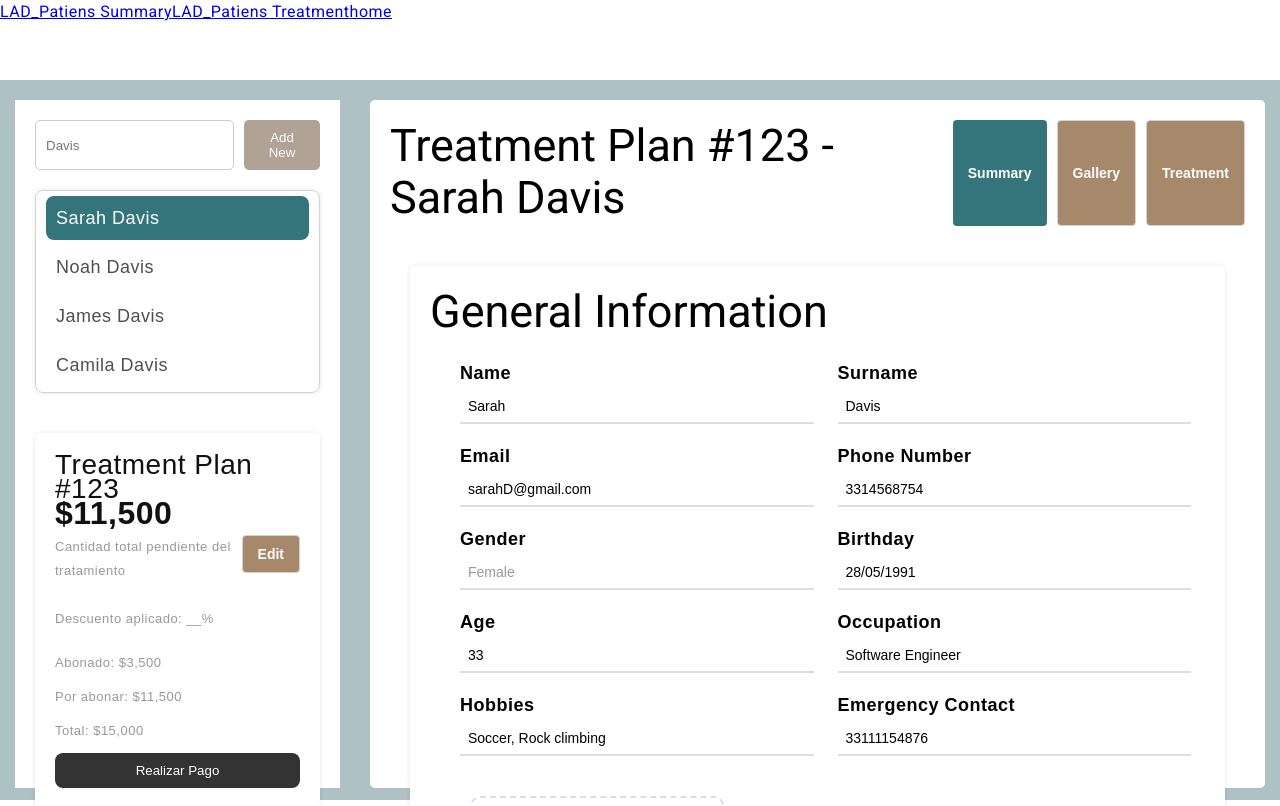
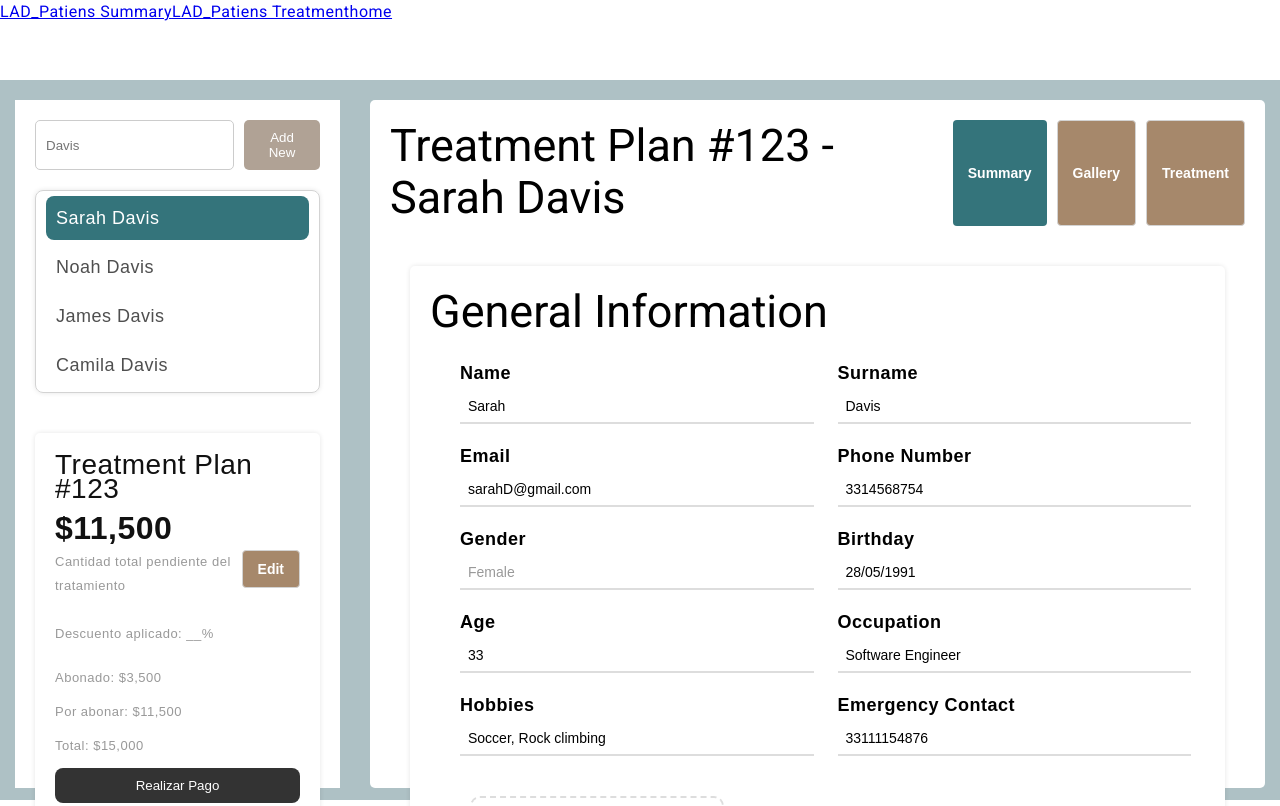
Before and after one commit to xisaach03/AdmiDent, an Angular app in the folder AdmiDent/: page /home/summary in a window 1280 px wide. Shown: the top 806 px of the page. Built offline with nearby package versions, Linux system fonts and the light colour scheme.

Commit message:
unos detalles acá bien acá

```diff
--- a/AdmiDent/src/app/components/layout/ladpatiens-sum/ladpatiens-sum.component.scss
+++ b/AdmiDent/src/app/components/layout/ladpatiens-sum/ladpatiens-sum.component.scss
@@ -113,6 +113,7 @@
     }
 
     .total {
+        padding-top: 15px;
         font-size: 32px;
         font-weight: bold;
         margin-bottom: 10px;
--- a/AdmiDent/src/app/components/layout/ladpatiens-treatment/ladpatiens-treatment.component.scss
+++ b/AdmiDent/src/app/components/layout/ladpatiens-treatment/ladpatiens-treatment.component.scss
@@ -114,6 +114,7 @@
     }
 
     .total {
+        padding-top: 15px;
         font-size: 32px;
         font-weight: bold;
         margin-bottom: 10px;
```
